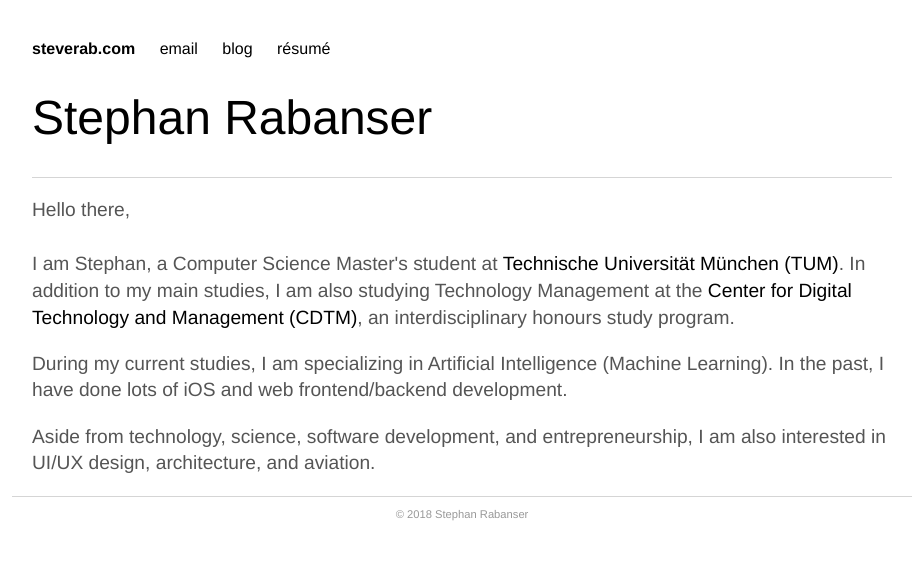
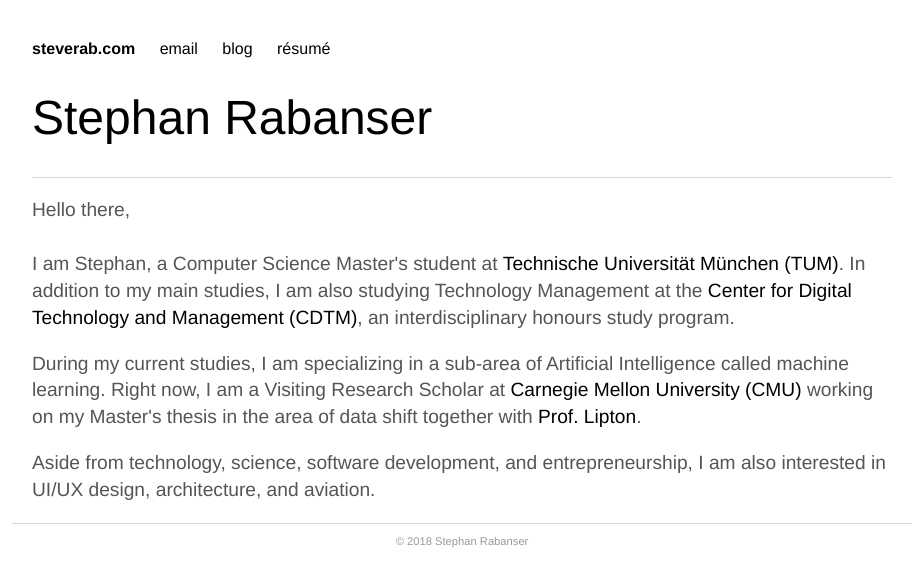
Before and after one commit to steverab/steverab.github.io, a Jekyll site: the page built from index.html, in a window 1280 px wide. Shown: the top 587 px of the page, without its empty margins (178-1101 px from the left). Built offline with Jekyll 4.4.1, drawn with Linux system fonts in a browser that asks for light colours.

Commit message:
Update current info

```diff
--- a/index.html
+++ b/index.html
@@ -7,6 +7,6 @@ title: Stephan Rabanser
 	<hr/>
 	<p>Hello there,<br/><br/>
 		I am Stephan, a Computer Science Master's student at <a href="http://www.tum.de/en/homepage/">Technische Universit&auml;t M&uuml;nchen (TUM)</a>. In addition to my main studies, I am also studying Technology Management at the <a href="http://cdtm.de/">Center for Digital Technology and Management (CDTM)</a>, an interdisciplinary honours study program.
-	<p>During my current studies, I am specializing in Artificial Intelligence (Machine Learning). In the past, I have done lots of iOS and web frontend/backend development.</p>
+	<p>During my current studies, I am specializing in a sub-area of Artificial Intelligence called machine learning. Right now, I am a Visiting Research Scholar at <a href="http://cmu.edu/">Carnegie Mellon University (CMU)</a> working on my Master's thesis in the area of data shift together with <a href="http://zacklipton.com">Prof. Lipton</a>.</p>
 	<p>Aside from technology, science, software development, and entrepreneurship, I am also interested in UI/UX design, architecture, and aviation.</p>
 </div><!-- /.blurb -->
```
